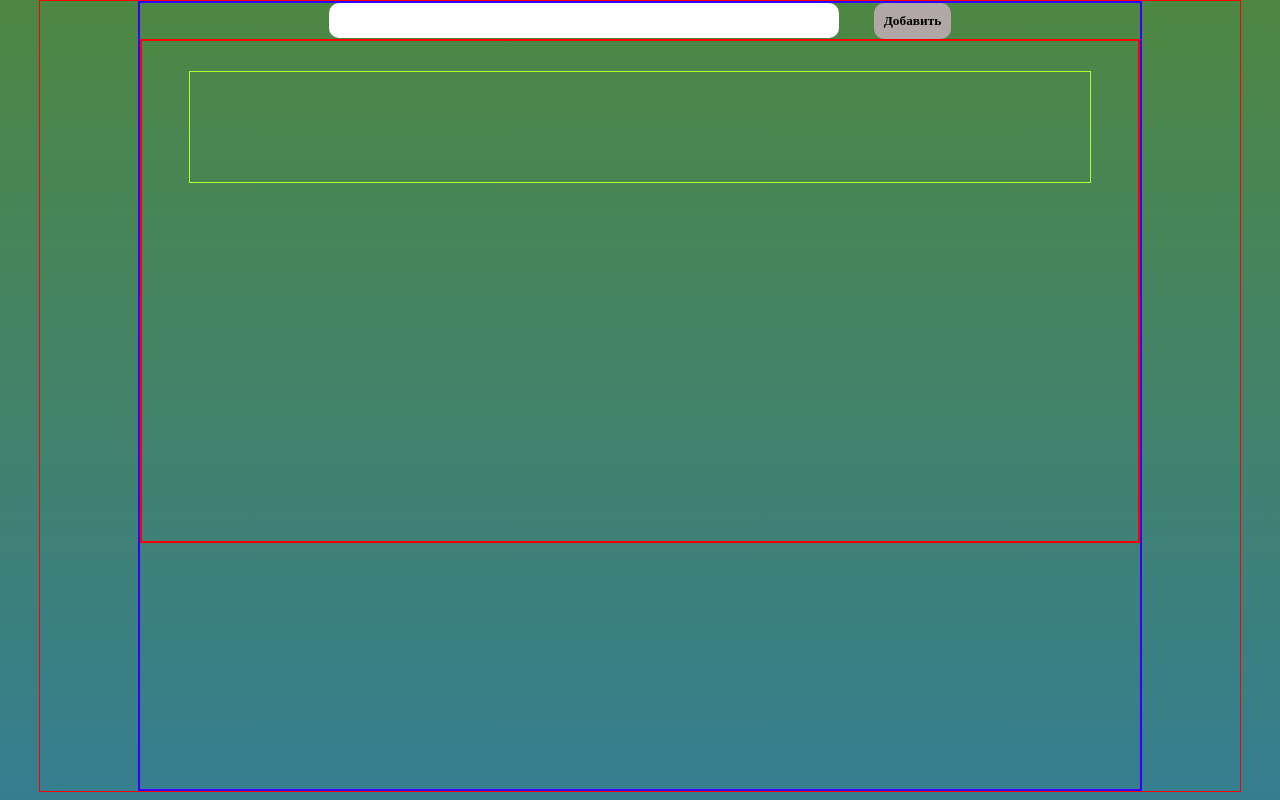
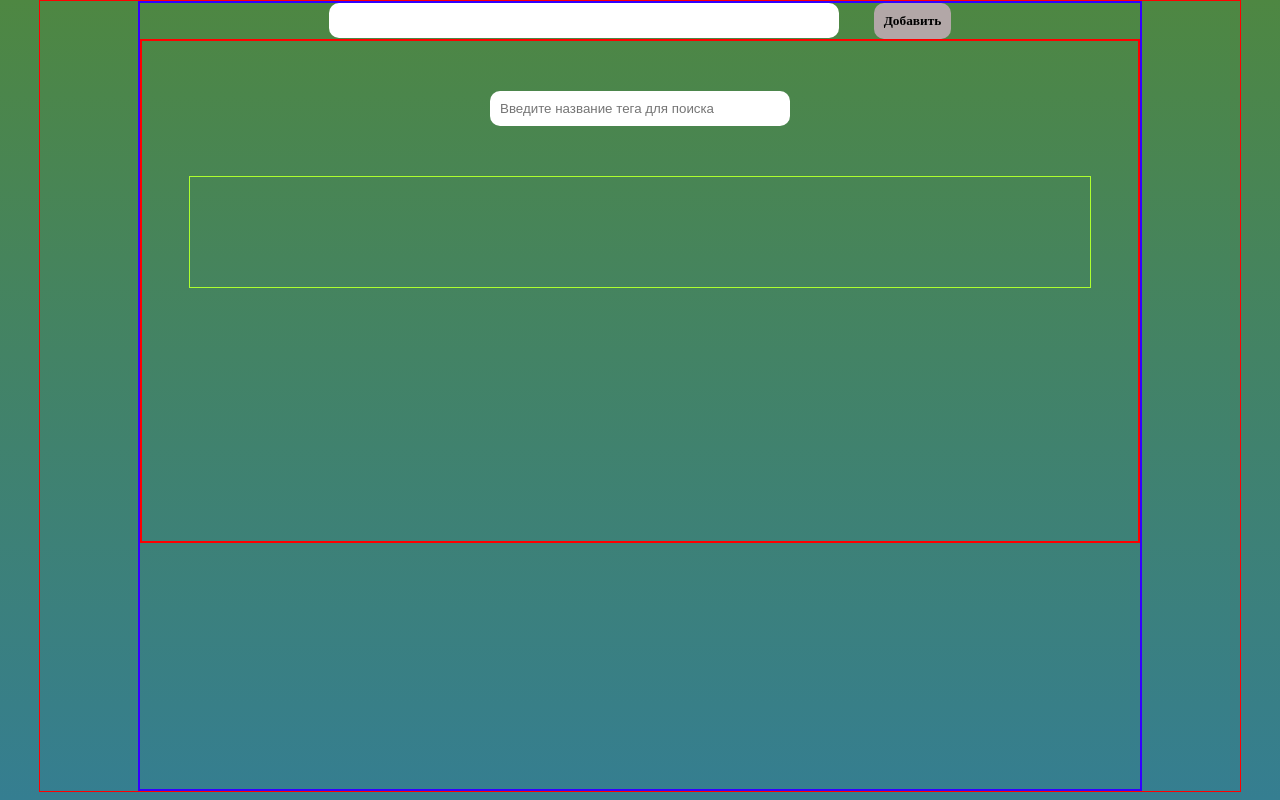
Before and after one commit to Shkirenkoroma/notiesChalenge, a React (Create React App) app: page / in a window 1280 px wide. Built offline with nearby package versions, Linux system fonts and the light colour scheme.

Commit message:
added new feature

```diff
--- a/src/App.tsx
+++ b/src/App.tsx
@@ -3,6 +3,7 @@ import Input from "./components/input";
 import { useState } from "react";
 import NotiesLayout from "components/elements/noties";
 import { inlineBoolean, inlineString } from "types";
+
 
 const App = () => {
 	const [noties, setNoties] = useState<inlineString>("");
@@ -20,6 +21,7 @@ const App = () => {
 					error={error}
 					setError={setError}
 				/>
+
 				<NotiesLayout
 					setNoties={setNoties}
 					activeModal={activeModal}
--- a/src/components/elements/noties/index.tsx
+++ b/src/components/elements/noties/index.tsx
@@ -5,6 +5,7 @@ import Note from "./note";
 import { IPropsMapping } from "types";
 import Tag from "./tag";
 import { useEffect, useState } from "react";
+import Search from "../search";
 
 const NotiesLayout = ({
 	setNoties,
@@ -16,38 +17,46 @@ const NotiesLayout = ({
 	const tagsArray = useSelector(tags);
 	const [filteredArrays, setFilteredArrays] = useState<any | undefined>([]);
 	const [initialArrays, setInitialArrays] = useState<any | undefined>([]);
-	const [tagasArrays, setTagasArrays] = useState();
-console.log('notiesArrays', filteredArrays);
-const [sortField, setSortField] = useState<string>('');
-console.log('sortField', sortField);
+	console.log("notiesArrays", filteredArrays);
+	const [sortField, setSortField] = useState<string>("");
+	const [sortFieldInput, setSortFieldInput] = useState<string>("");
+	console.log("sortField", sortField);
 
 	useEffect(() => {
-		setFilteredArrays(notiesArray)
-		setInitialArrays(notiesArray)
+		setFilteredArrays(notiesArray);
+		setInitialArrays(notiesArray);
 	}, [notiesArray]);
 
+	useEffect(() => {
+		console.log(localStorage.getItem("noties"));
+		console.log(localStorage.getItem("tags"));
+	}, []);
 
-	// useEffect(() => {
-	// 	console.log(localStorage.getItem("noties"));
-	// 	console.log(localStorage.getItem("tags"));
-	// }, []);
+	useEffect(() => {
+		const a = initialArrays.filter((el: any) => {
+			let d = el.value.split("#");
+			let first = `${d[1]}`;
+			if (first.includes(sortFieldInput)) {
+				return el;
+			}
+		});
+		setFilteredArrays(a);
+	}, [sortFieldInput]);
+
+	useEffect(() => {
+		const a = initialArrays.filter((el: any) => {
+			let d = el.value.split("#");
+			let first = d[1];
+			if (first === sortField) {
+				return el;
+			}
+		});
+		setFilteredArrays(a);
+	}, [sortField]);
 
 
-useEffect(()=> {
-	console.log('initialArrays in function', initialArrays)
-	console.log('isortField in function', sortField)
-const a = initialArrays.filter((el:any)=> {
-	let d = el.value.split('#');
-	let first = d[1];
 
- 	console.log('d', d)
- 	console.log('first', first)
-	if(first === sortField){
-		return el
-	}
-})
-setFilteredArrays(a)
-}, [sortField])
+
 
 
 	return (
@@ -57,6 +66,7 @@ setFilteredArrays(a)
 			) : null}
 			<div>
 				{!!error ? <div className="errorPage">Введите значение</div> : null}
+				<Search setSortFieldInput={setSortFieldInput}/>
 				<div className="tagBlock">
 					{tagsArray.map((item: any, index: any) => (
 						<Tag key={index} item={item} setSortField={setSortField} />
--- a/src/components/elements/noties/note/index.tsx
+++ b/src/components/elements/noties/note/index.tsx
@@ -35,7 +35,6 @@ const Note: FC<IPropsNote> = ({ item, specificId }): JSX.Element => {
 		}
 	};
 
-
 	return (
 		<div className="container__note" >
 			{edit ? (
--- a/src/components/elements/noties/style.less
+++ b/src/components/elements/noties/style.less
@@ -18,7 +18,7 @@
 	max-width: 995px;
 	width: 100%;
 	justify-content: center;
-	top: 50px;
+	top: 70px;
 	left: 154px;
 };
 
--- /dev/null
+++ b/src/components/elements/search/index.tsx
@@ -0,0 +1,18 @@
+import Button from "components/button";
+import "./style.less";
+
+const Search = ({setSortFieldInput}:any) => {
+
+	const search = (e:any) => {
+		setSortFieldInput(e.target.value);
+	};
+
+	return (
+		<div className="container__search">
+			<input className="container__search__input" onChange={search} type="text" placeholder="Введите название тега для поиска"/>
+
+		</div>
+	);
+};
+
+export default Search;
--- /dev/null
+++ b/src/components/elements/search/style.less
@@ -0,0 +1,15 @@
+.container__search {
+	max-width: 300px;
+	width: 100%;
+	margin: 50px auto;
+	display: flex;
+}
+
+.container__search__input {
+	outline: none;
+	border-radius: 10px;
+	border: none;
+	max-width: 300px;
+	width: 100%;
+   padding: 10px;
+}
```
